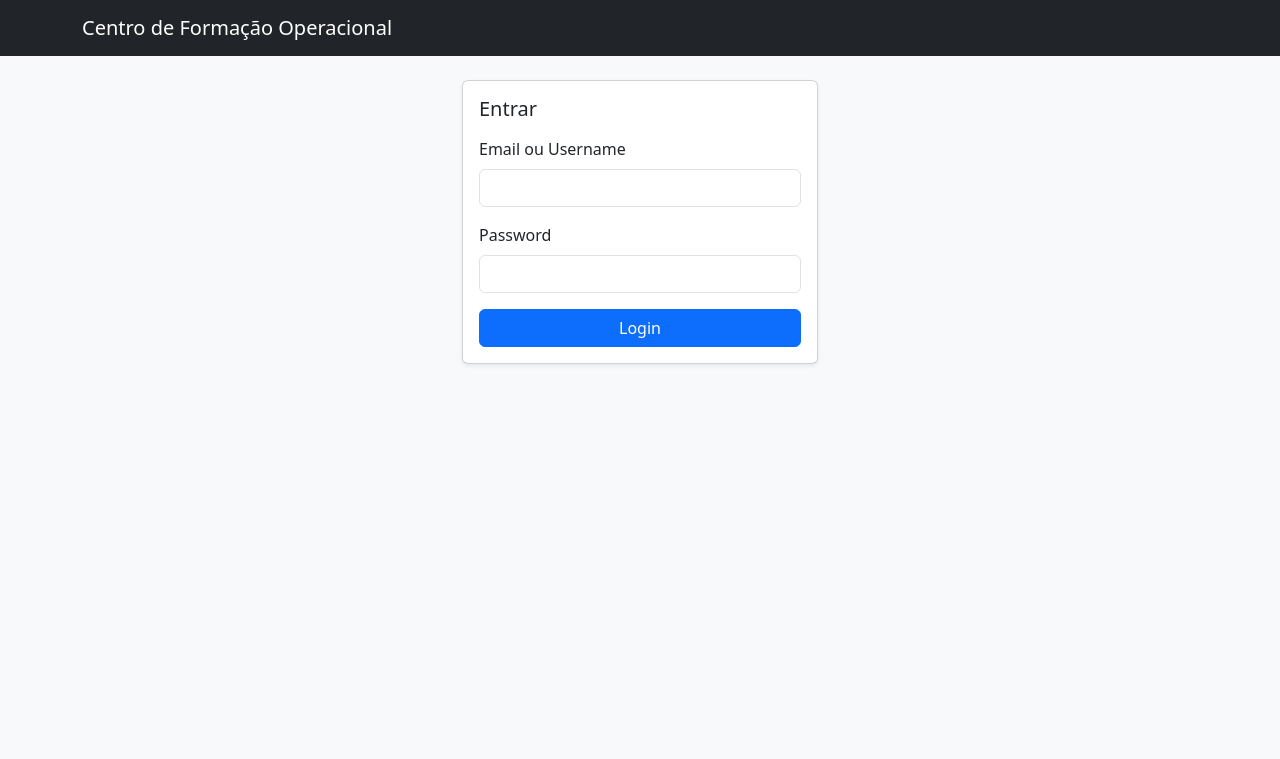
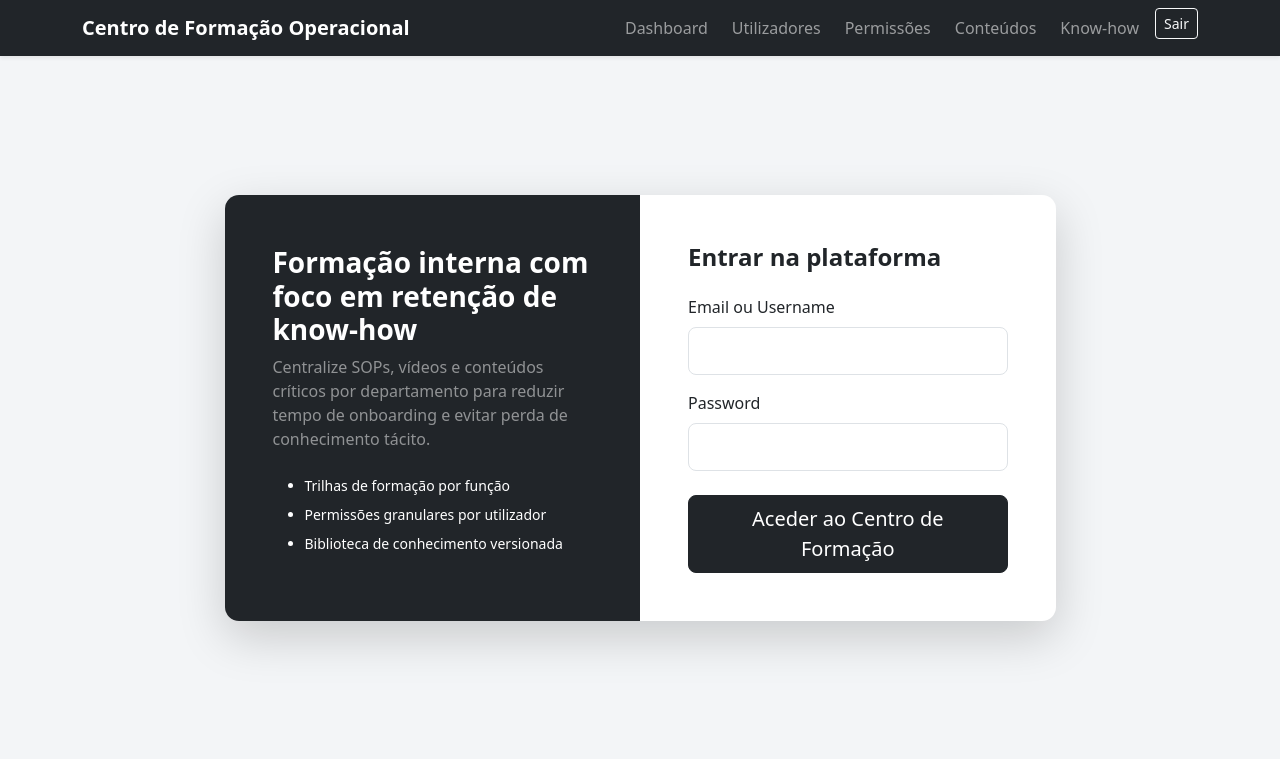
Before and after one commit to gestaoindustrialit/plataforma-formacao, a PHP site: page /login in a window 1280 px wide. Shown: the top 759 px of the page. Run offline with PHP 8.4, Linux system fonts and the light colour scheme.

Commit message:
feat: expand training admin portal and redesign login

```diff
--- a/app/Views/auth/login.php
+++ b/app/Views/auth/login.php
@@ -1 +1,32 @@
-<div class="row justify-content-center"><div class="col-md-4"><div class="card shadow-sm"><div class="card-body"><h1 class="h5 mb-3">Entrar</h1><form method="post" action="<?= e(url('/login')) ?>"><input type="hidden" name="_csrf" value="<?= \App\Core\Csrf::token() ?>"><div class="mb-3"><label class="form-label">Email ou Username</label><input class="form-control" name="login"></div><div class="mb-3"><label class="form-label">Password</label><input class="form-control" type="password" name="password"></div><button class="btn btn-primary w-100">Login</button></form></div></div></div></div>
+<div class="row justify-content-center align-items-center" style="min-height: 82vh;">
+    <div class="col-lg-9">
+        <div class="card shadow-lg overflow-hidden">
+            <div class="row g-0">
+                <div class="col-md-6 bg-dark text-white p-5 d-flex flex-column justify-content-center">
+                    <h1 class="h3 fw-bold">Formação interna com foco em retenção de know-how</h1>
+                    <p class="mb-4 text-white-50">Centralize SOPs, vídeos e conteúdos críticos por departamento para reduzir tempo de onboarding e evitar perda de conhecimento tácito.</p>
+                    <ul class="small">
+                        <li class="mb-2">Trilhas de formação por função</li>
+                        <li class="mb-2">Permissões granulares por utilizador</li>
+                        <li>Biblioteca de conhecimento versionada</li>
+                    </ul>
+                </div>
+                <div class="col-md-6 p-5">
+                    <h2 class="h4 fw-semibold mb-4">Entrar na plataforma</h2>
+                    <form method="post" action="<?= e(url('/login')) ?>">
+                        <input type="hidden" name="_csrf" value="<?= \App\Core\Csrf::token() ?>">
+                        <div class="mb-3">
+                            <label class="form-label">Email ou Username</label>
+                            <input class="form-control form-control-lg" name="login" required>
+                        </div>
+                        <div class="mb-4">
+                            <label class="form-label">Password</label>
+                            <input class="form-control form-control-lg" type="password" name="password" required>
+                        </div>
+                        <button class="btn btn-dark btn-lg w-100">Aceder ao Centro de Formação</button>
+                    </form>
+                </div>
+            </div>
+        </div>
+    </div>
+</div>
--- a/app/Views/layouts/app.php
+++ b/app/Views/layouts/app.php
@@ -1 +1,20 @@
-<!doctype html><html lang="pt"><head><meta charset="UTF-8"><meta name="viewport" content="width=device-width, initial-scale=1"><title><?= e($title ?? 'App') ?></title><link href="https://cdn.jsdelivr.net/npm/bootstrap@5.3.3/dist/css/bootstrap.min.css" rel="stylesheet"></head><body class="bg-light"><?php include __DIR__ . '/../partials/navbar.php'; ?><main class="container py-4"><?php include __DIR__ . '/../partials/alerts.php'; include $viewFile; ?></main></body></html>
+<!doctype html>
+<html lang="pt">
+<head>
+    <meta charset="UTF-8">
+    <meta name="viewport" content="width=device-width, initial-scale=1">
+    <title><?= e($title ?? 'App') ?></title>
+    <link href="https://cdn.jsdelivr.net/npm/bootstrap@5.3.3/dist/css/bootstrap.min.css" rel="stylesheet">
+    <style>
+        body { background: #f3f5f7; }
+        .card { border: none; border-radius: 14px; }
+    </style>
+</head>
+<body>
+<?php include __DIR__ . '/../partials/navbar.php'; ?>
+<main class="container py-4">
+    <?php include __DIR__ . '/../partials/alerts.php'; include $viewFile; ?>
+</main>
+<script src="https://cdn.jsdelivr.net/npm/bootstrap@5.3.3/dist/js/bootstrap.bundle.min.js"></script>
+</body>
+</html>
--- a/app/Views/partials/navbar.php
+++ b/app/Views/partials/navbar.php
@@ -1 +1,18 @@
-<nav class="navbar navbar-expand-lg navbar-dark bg-dark"><div class="container"><a class="navbar-brand" href="<?= e(url('/dashboard')) ?>">Centro de Formação Operacional</a></div></nav>
+<nav class="navbar navbar-expand-lg navbar-dark bg-dark shadow-sm">
+    <div class="container">
+        <a class="navbar-brand fw-semibold" href="<?= e(url('/dashboard')) ?>">Centro de Formação Operacional</a>
+        <button class="navbar-toggler" type="button" data-bs-toggle="collapse" data-bs-target="#mainNav">
+            <span class="navbar-toggler-icon"></span>
+        </button>
+        <div class="collapse navbar-collapse" id="mainNav">
+            <ul class="navbar-nav ms-auto gap-lg-2">
+                <li class="nav-item"><a class="nav-link" href="<?= e(url('/dashboard')) ?>">Dashboard</a></li>
+                <li class="nav-item"><a class="nav-link" href="<?= e(url('/admin/users')) ?>">Utilizadores</a></li>
+                <li class="nav-item"><a class="nav-link" href="<?= e(url('/admin/permissions')) ?>">Permissões</a></li>
+                <li class="nav-item"><a class="nav-link" href="<?= e(url('/admin/contents')) ?>">Conteúdos</a></li>
+                <li class="nav-item"><a class="nav-link" href="<?= e(url('/admin/knowledge')) ?>">Know-how</a></li>
+                <li class="nav-item"><a class="btn btn-outline-light btn-sm mt-1 mt-lg-0" href="<?= e(url('/logout')) ?>">Sair</a></li>
+            </ul>
+        </div>
+    </div>
+</nav>
--- a/routes/web.php
+++ b/routes/web.php
@@ -5,5 +5,11 @@ use App\Controllers\DashboardController;
 $router->get('/login', [AuthController::class, 'loginForm']);
 $router->post('/login', [AuthController::class, 'login']);
 $router->get('/logout', [AuthController::class, 'logout']);
+
 $router->get('/dashboard', [DashboardController::class, 'index']);
+$router->get('/admin/users', [DashboardController::class, 'users']);
+$router->get('/admin/permissions', [DashboardController::class, 'permissions']);
+$router->get('/admin/contents', [DashboardController::class, 'contents']);
+$router->get('/admin/knowledge', [DashboardController::class, 'knowledge']);
+
 $router->get('/', function () { header('Location: ' . url('/login')); });
```
Also changed, not shown: app/Controllers/DashboardController.php (+31 -1 lines), app/Views/admin/contents/index.php (added, +19 -0 lines), app/Views/admin/knowledge/index.php (added, +30 -0 lines), app/Views/admin/permissions/index.php (added, +14 -0 lines), app/Views/admin/users/index.php (+19 -1 lines), app/Views/dashboard/index.php (+18 -1 lines).
